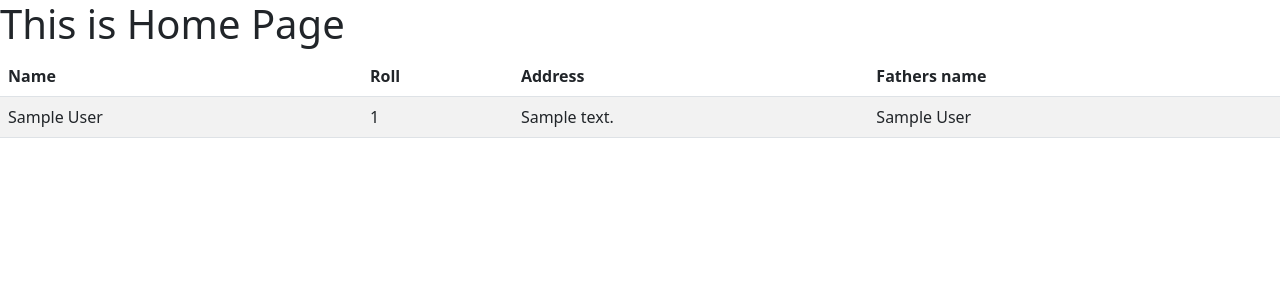
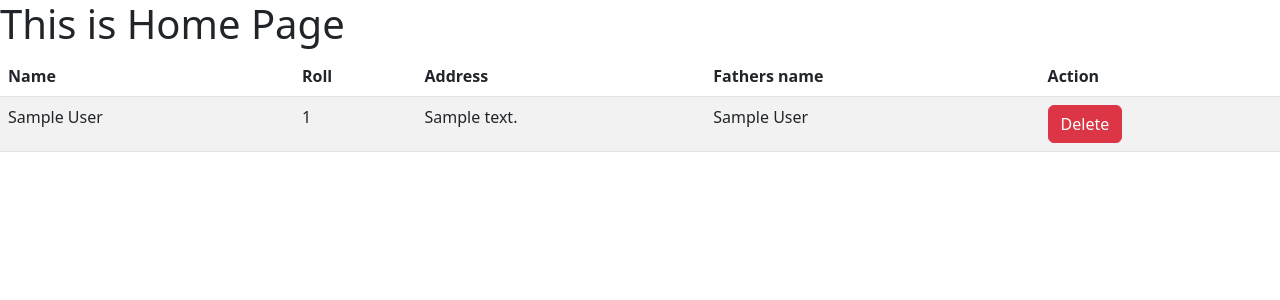
Before and after one commit to BbillahrariBBr/practiceDjango, a Django app: page / in a window 1280 px wide. Shown: the top 300 px of the page. Run offline with Django 4.2, Linux system fonts and the light colour scheme; tables that the repository leaves empty hold one stand-in row (values such as "Sample post").

Commit message:
model delete in frontend

```diff
--- a/sixth_project/first_app/templates/home.html
+++ b/sixth_project/first_app/templates/home.html
@@ -18,6 +18,7 @@
             <th scope="col">Roll</th>
             <th scope="col">Address</th>
             <th scope="col">Fathers name</th>
+            <th scope="col">Action</th>
           </tr>
         </thead>
         <tbody>
@@ -29,6 +30,7 @@
         <td>{{st.roll}}</td>
         <td>{{st.address}}</td>
         <td>{{st.fathers_name}}</td>
+        <td><a class="btn btn-danger text-white" href="{% url 'delete_student' st.roll %}">Delete</a></td>
       </tr>
     {% endfor %}
 
--- a/sixth_project/first_app/urls.py
+++ b/sixth_project/first_app/urls.py
@@ -2,5 +2,6 @@ from django.urls import path
 from . import views
 
 urlpatterns = [
-    path('', views.home),
+    path('', views.home, name="homepage"),
+    path('delete/<int:roll>', views.delete_student,name="delete_student"),
 ]
--- a/sixth_project/first_app/views.py
+++ b/sixth_project/first_app/views.py
@@ -1,4 +1,4 @@
-from django.shortcuts import render
+from django.shortcuts import render,redirect
 from . import models
 
 # Create your views here.
@@ -7,3 +7,11 @@ def home(request):
     student = models.Student.objects.all()
     # print(student)
     return render(request,"home.html", {"data":student})
+
+def delete_student(request,roll):
+    std = models.Student.objects.get(pk= roll).delete()
+    student = models.Student.objects.all()
+    # print(std)
+    # print(student)
+    return redirect("homepage")
+    # return render(request,"home.html", {"data":student})
```
Also changed, not shown: sixth_project/db.sqlite3.
